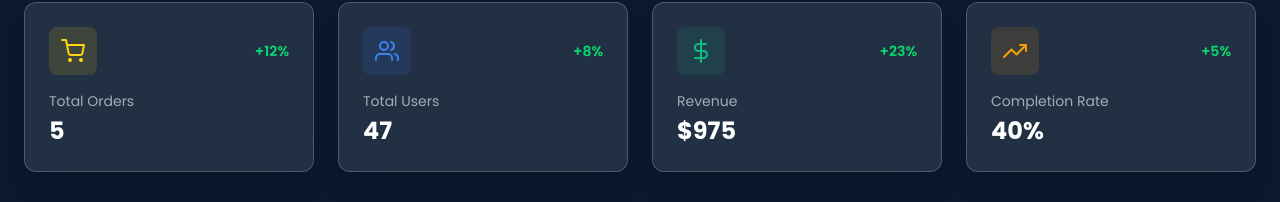
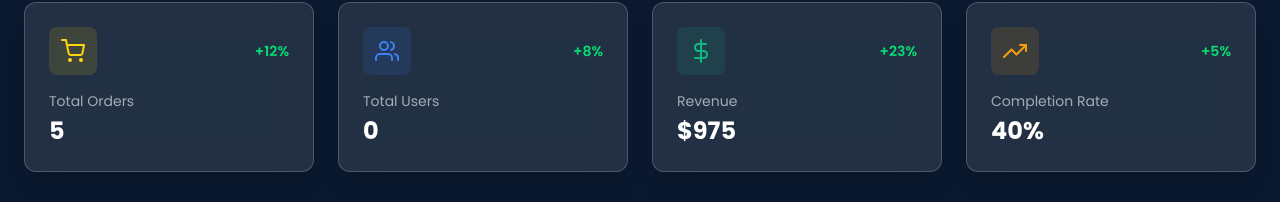
Before and after one commit to Devstein1365/unifyr_frontend, a React (Vite) app: page /admin in a window 1280 px wide. Shown: the part 198-400 px from the top of the page. Built offline with nearby package versions, Linux system fonts and the light colour scheme; sample sign-in values are in the browser's storage.

Commit message:
synchronize admin and users togther

```diff
--- a/src/pages/Admin.jsx
+++ b/src/pages/Admin.jsx
@@ -1,4 +1,4 @@
-import React, { useState } from "react";
+import React, { useState, useEffect } from "react";
 import {
   FiUsers,
   FiShoppingCart,
@@ -21,9 +21,49 @@ const Admin = () => {
   const { user } = useAuth();
   const [selectedOrder, setSelectedOrder] = useState(null);
   const [editingOrder, setEditingOrder] = useState(null);
+  const [allOrders, setAllOrders] = useState([]);
 
-  // Mock data - replace with API calls
-  const [allOrders] = useState([
+  // Load all orders from all users in localStorage
+  useEffect(() => {
+    const loadAllOrders = () => {
+      const registeredUsers = JSON.parse(
+        localStorage.getItem("unifyr_registered_users") || "[]"
+      );
+
+      let combinedOrders = [];
+
+      // Load orders from each registered user
+      registeredUsers.forEach((registeredUser) => {
+        const userOrders = localStorage.getItem(
+          `orders_${registeredUser.email}`
+        );
+        if (userOrders) {
+          const orders = JSON.parse(userOrders);
+          // Add customer name to each order
+          const ordersWithCustomer = orders.map((order) => ({
+            ...order,
+            customer: registeredUser.name || registeredUser.email,
+          }));
+          combinedOrders = [...combinedOrders, ...ordersWithCustomer];
+        }
+      });
+
+      // Sort by date (newest first)
+      combinedOrders.sort((a, b) => new Date(b.date) - new Date(a.date));
+
+      setAllOrders(combinedOrders);
+    };
+
+    loadAllOrders();
+
+    // Refresh orders every 5 seconds to catch new orders
+    const interval = setInterval(loadAllOrders, 5000);
+
+    return () => clearInterval(interval);
+  }, []);
+
+  // Old mock data kept as fallback - replace with API calls
+  const mockOrders = [
     {
       id: "ORD-001",
       customer: "John Doe",
@@ -69,7 +109,10 @@ const Admin = () => {
       date: "2025-10-26",
       price: 150.0,
     },
-  ]);
+  ];
+
+  // Use real orders if available, otherwise fallback to mock data
+  const displayOrders = allOrders.length > 0 ? allOrders : mockOrders;
 
   const [filterStatus, setFilterStatus] = useState("all");
 
@@ -136,32 +179,38 @@ const Admin = () => {
   const stats = [
     {
       label: "Total Orders",
-      value: allOrders.length,
+      value: displayOrders.length,
       change: "+12%",
       icon: FiShoppingCart,
       color: "#FFD60A",
     },
     {
       label: "Total Users",
-      value: "47",
+      value: JSON.parse(localStorage.getItem("unifyr_registered_users") || "[]")
+        .length,
       change: "+8%",
       icon: FiUsers,
       color: "#3B82F6",
     },
     {
       label: "Revenue",
-      value: `$${allOrders.reduce((sum, o) => sum + o.price, 0).toFixed(0)}`,
+      value: `$${displayOrders
+        .reduce((sum, o) => sum + o.price, 0)
+        .toFixed(0)}`,
       change: "+23%",
       icon: FiDollarSign,
       color: "#10B981",
     },
     {
       label: "Completion Rate",
-      value: `${Math.round(
-        (allOrders.filter((o) => o.status === "completed").length /
-          allOrders.length) *
-          100
-      )}%`,
+      value:
+        displayOrders.length > 0
+          ? `${Math.round(
+              (displayOrders.filter((o) => o.status === "completed").length /
+                displayOrders.length) *
+                100
+            )}%`
+          : "0%",
       change: "+5%",
       icon: FiTrendingUp,
       color: "#F59E0B",
@@ -208,8 +257,8 @@ const Admin = () => {
 
   const filteredOrders =
     filterStatus === "all"
-      ? allOrders
-      : allOrders.filter((order) => order.status === filterStatus);
+      ? displayOrders
+      : displayOrders.filter((order) => order.status === filterStatus);
 
   return (
     <div className="min-h-screen pt-24 pb-12 px-6">
@@ -377,9 +426,52 @@ const Admin = () => {
           order={editingOrder}
           onClose={() => setEditingOrder(null)}
           onSave={(updatedOrder) => {
-            alert(
-              `Order ${updatedOrder.id} updated!\nStatus: ${updatedOrder.status}\nPrice: $${updatedOrder.price}\n\nThis will update localStorage when backend is connected.`
+            // Find the user who owns this order
+            const registeredUsers = JSON.parse(
+              localStorage.getItem("unifyr_registered_users") || "[]"
             );
+
+            // Find which user has this order
+            let orderOwnerEmail = null;
+            registeredUsers.forEach((regUser) => {
+              const userOrders = localStorage.getItem(
+                `orders_${regUser.email}`
+              );
+              if (userOrders) {
+                const orders = JSON.parse(userOrders);
+                if (orders.some((o) => o.id === updatedOrder.id)) {
+                  orderOwnerEmail = regUser.email;
+                }
+              }
+            });
+
+            if (orderOwnerEmail) {
+              // Update the order in the user's localStorage
+              const userOrders = JSON.parse(
+                localStorage.getItem(`orders_${orderOwnerEmail}`) || "[]"
+              );
+              const updatedUserOrders = userOrders.map((order) =>
+                order.id === updatedOrder.id ? updatedOrder : order
+              );
+              localStorage.setItem(
+                `orders_${orderOwnerEmail}`,
+                JSON.stringify(updatedUserOrders)
+              );
+
+              // Update the local state
+              const updatedAllOrders = allOrders.map((order) =>
+                order.id === updatedOrder.id
+                  ? { ...updatedOrder, customer: order.customer }
+                  : order
+              );
+              setAllOrders(updatedAllOrders);
+
+              alert(`Order ${updatedOrder.id} updated successfully!`);
+            } else {
+              alert("Could not find order owner. Order not updated.");
+            }
+
+            setEditingOrder(null);
           }}
         />
       )}
```
